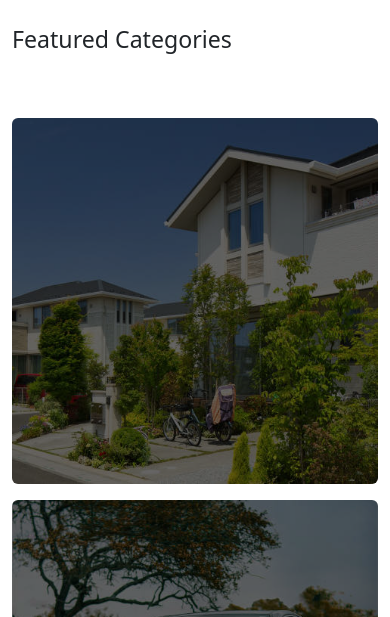
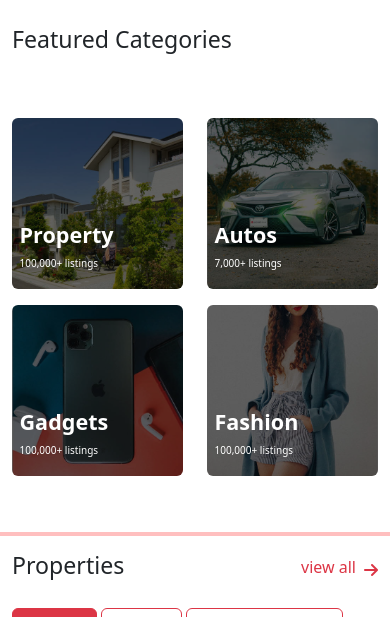
Before and after one commit to dondex/abdulpiton, a plain HTML site: page index.html in a window 390 px wide. Shown: the part 227-844 px from the top of the page. Drawn offline with nearby package versions, Linux system fonts and the light colour scheme.

Commit message:
2 layer categ

```diff
--- a/index.html
+++ b/index.html
@@ -119,28 +119,28 @@
           <h3>Featured Categories</h3>
         </div>
         <div class="row category">
-          <div class="col-lg-3 col-md-3 col-sm-6 my-2">
+          <div class="col-lg-3 col-md-3 col-sm-6 col-6 my-2">
             <img class="img-fluid rounded" src="./image/property.jpg" alt="" />
             <div class="d-flex flex-column category-title1">
               <h4 class="fw-bold h4-fw">Property</h4>
               <span>100,000+ listings</span>
             </div>
           </div>
-          <div class="col-lg-3 col-md-3 col-sm-6 my-2">
+          <div class="col-lg-3 col-md-3 col-sm-6 col-6 my-2">
             <img class="img-fluid rounded" src="./image/car.jpg" alt="" />
             <div class="d-flex flex-column category-title2">
               <h4 class="fw-bold h4-fw">Autos</h4>
               <span>7,000+ listings</span>
             </div>
           </div>
-          <div class="col-lg-3 col-md-3 col-sm-6 my-2">
+          <div class="col-lg-3 col-md-3 col-sm-6 col-6 my-2">
             <img class="img-fluid rounded" src="./image/mobile.jpg" alt="" />
             <div class="d-flex flex-column category-title3">
               <h4 class="fw-bold h4-fw">Gadgets</h4>
               <span>100,000+ listings</span>
             </div>
           </div>
-          <div class="col-lg-3 col-md-3 col-sm-6 my-2">
+          <div class="col-lg-3 col-md-3 col-sm-6 col-6 my-2">
             <img class="img-fluid rounded" src="./image/fashion.jpg" alt="" />
             <div class="d-flex flex-column category-title4">
               <h4 class="fw-bold h4-fw">Fashion</h4>
--- a/style.css
+++ b/style.css
@@ -201,104 +201,63 @@
   .category-title1 {
     color: #fff;
     position: absolute;
-    top: 45%;
+    top: 35%;
     left: 5%;
     font-size: 10px;
   }
   .category-title2 {
     color: #fff;
     position: absolute;
-    top: 45%;
-    left: 30%;
+    top: 35%;
+    left: 55%;
     font-size: 10px;
   }
 
   .category-title3 {
     color: #fff;
     position: absolute;
-    top: 45%;
-    left: 54%;
+    top: 85%;
+    left: 5%;
     font-size: 10px;
   }
   .category-title4 {
     color: #fff;
     position: absolute;
-    top: 45%;
-    left: 80%;
+    top: 85%;
+    left: 55%;
     font-size: 10px;
   }
 }
-@media (max-width: 500px) {
+
+@media (max-width: 450px) {
   .category-title1 {
     color: #fff;
     position: absolute;
-    top: 35%;
-    left: 4%;
+    top: 30%;
+    left: 5%;
     font-size: 10px;
   }
   .category-title2 {
     color: #fff;
     position: absolute;
-    top: 35%;
-    left: 29%;
+    top: 30%;
+    left: 55%;
     font-size: 10px;
   }
 
   .category-title3 {
     color: #fff;
     position: absolute;
-    top: 35%;
-    left: 53%;
+    top: 80%;
+    left: 5%;
     font-size: 10px;
   }
+
   .category-title4 {
     color: #fff;
     position: absolute;
-    top: 35%;
-    left: 79%;
-    font-size: 10px;
-  }
-}
-@media (max-width: 450px) {
-  .category-title1 {
-    color: #fff;
-    position: absolute;
-    top: 35%;
-    left: 5%;
-    font-size: 7px;
-  }
-  .category-title1 .h4-fw {
-    font-size: 10px;
-  }
-  .category-title2 {
-    color: #fff;
-    position: absolute;
-    top: 35%;
-    left: 30%;
-    font-size: 7px;
-  }
-  .category-title2 .h4-fw {
-    font-size: 10px;
-  }
-
-  .category-title3 {
-    color: #fff;
-    position: absolute;
-    top: 35%;
-    left: 54%;
-    font-size: 7px;
-  }
-  .category-title3 .h4-fw {
-    font-size: 10px;
-  }
-  .category-title4 {
-    color: #fff;
-    position: absolute;
-    top: 35%;
-    left: 80%;
-    font-size: 7px;
-  }
-  .category-title4 .h4-fw {
+    top: 80%;
+    left: 55%;
     font-size: 10px;
   }
 }
@@ -307,45 +266,36 @@
   .category-title1 {
     color: #fff;
     position: absolute;
-    top: 35%;
+    top: 30%;
     left: 5%;
-    font-size: 7px;
-  }
-  .category-title1 .h4-fw {
     font-size: 10px;
   }
+
   .category-title2 {
     color: #fff;
     position: absolute;
-    top: 35%;
-    left: 30%;
-    font-size: 7px;
-  }
-  .category-title2 .h4-fw {
+    top: 30%;
+    left: 55%;
     font-size: 10px;
   }
 
   .category-title3 {
     color: #fff;
     position: absolute;
-    top: 35%;
-    left: 54%;
-    font-size: 7px;
-  }
-  .category-title3 .h4-fw {
+    top: 80%;
+    left: 5%;
     font-size: 10px;
   }
+
   .category-title4 {
     color: #fff;
     position: absolute;
-    top: 35%;
-    left: 80%;
-    font-size: 7px;
-  }
-  .category-title4 .h4-fw {
+    top: 80%;
+    left: 55%;
     font-size: 10px;
   }
 }
+*/
 
 /* Property */
 .card {
```
